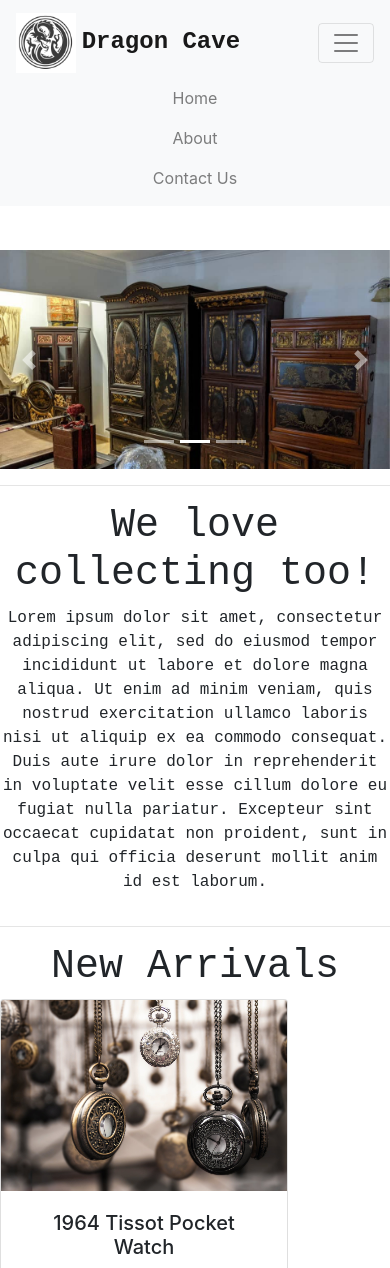
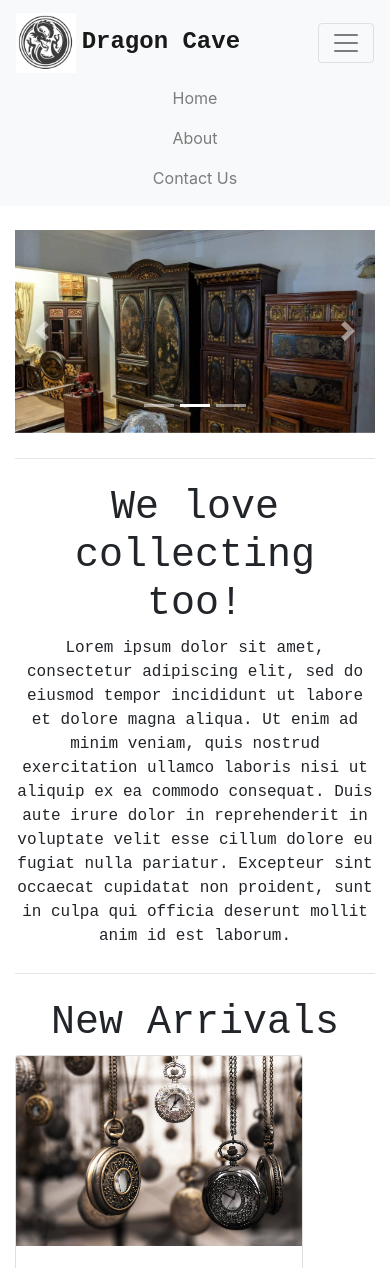
Before and after one commit to TheLastPiixel/dragon-cave-website, a React (Create React App) app: page / in a window 390 px wide. Shown: the top 1268 px of the page. Built offline with nearby package versions, Linux system fonts and the light colour scheme.

Commit message:
Fixed horizontal scrolling for mobile

```diff
--- a/src/Components/HL/HL.css
+++ b/src/Components/HL/HL.css
@@ -1,3 +1,6 @@
 .HLine {
-    margin: 20px;
+  margin: 0 auto;
+  margin-top: 25px;
+  margin-bottom: 25px;
+  padding: 0px;
   }
--- a/src/Components/HL/HL.js
+++ b/src/Components/HL/HL.js
@@ -1,14 +1,11 @@
+import "./HL.css";
 import React, { Component } from 'react';
 
 class HL extends Component {
   render() {
     return (
-      <div class="row">
-        <div class="col-md-2" />
-        <div class="col-md-8">
-          <hr class="HLine"/>
-        </div>
-        <div class="col-md-2" />
+      <div class="col-md-8 HLine">
+        <hr/>
       </div>
     );
   }
--- a/src/Components/ItemCard/ItemCard.css
+++ b/src/Components/ItemCard/ItemCard.css
@@ -1,4 +1,3 @@
 .Card {
-    align: center;
-    flex: 1;
+    margin-left: 20px;
 }
--- a/src/Components/ItemCard/ItemCard.js
+++ b/src/Components/ItemCard/ItemCard.js
@@ -1,3 +1,4 @@
+import "./ItemCard.css";
 import React, { Component } from 'react';
 import {Card, Button} from 'react-bootstrap';
 //TEST
@@ -10,7 +11,7 @@ class ItemCard extends Component {
 
   render() {
     return (
-      <Card style={{ width: '18rem'}} class="mx-auto">
+      <Card style={{ width: '18rem'}} class="Card">
         <Card.Img variant="top" src={PocketWatch} />
         <Card.Body>
           <Card.Title>{this.props.Item}</Card.Title>
--- a/src/Pages/Home/HomePageComponents/MidSection/MidSection.css
+++ b/src/Pages/Home/HomePageComponents/MidSection/MidSection.css
@@ -0,0 +1,3 @@
+.Body {
+    margin: 0 auto;
+}
--- a/src/Pages/Home/HomePageComponents/MidSection/MidSection.js
+++ b/src/Pages/Home/HomePageComponents/MidSection/MidSection.js
@@ -1,18 +1,15 @@
+import './MidSection.css';
 import React, { Component } from 'react';
 
 class MidSection extends Component {
   render() {
     return (
-      <div class="row">
-        <div class="col-md-2" />
-        <div class="col-md-8">
+        <div class="col-md-8 Body">
           <h1>We love collecting too!</h1>
           <p>
             Lorem ipsum dolor sit amet, consectetur adipiscing elit, sed do eiusmod tempor incididunt ut labore et dolore magna aliqua. Ut enim ad minim veniam, quis nostrud exercitation ullamco laboris nisi ut aliquip ex ea commodo consequat. Duis aute irure dolor in reprehenderit in voluptate velit esse cillum dolore eu fugiat nulla pariatur. Excepteur sint occaecat cupidatat non proident, sunt in culpa qui officia deserunt mollit anim id est laborum.
           </p>
         </div>
-        <div class="col-md-2" />
-      </div>
     );
   }
 }
--- a/src/Pages/Home/HomePageComponents/NewArrivals/NewArrivals.css
+++ b/src/Pages/Home/HomePageComponents/NewArrivals/NewArrivals.css
@@ -0,0 +1,6 @@
+.Body {
+    margin: 0 auto;
+}
+.Body {
+    margin: 0 auto;
+}
--- a/src/Pages/Home/HomePageComponents/NewArrivals/NewArrivals.js
+++ b/src/Pages/Home/HomePageComponents/NewArrivals/NewArrivals.js
@@ -1,13 +1,12 @@
 import React, { Component } from 'react';
+import './NewArrivals.css';
 import CardDeck from 'react-bootstrap/CardDeck';
 import ItemCard from '../../../../Components/ItemCard';
 
 class NewArrivals extends Component {
   render() {
     return (
-      <div class="row">
-        <div class="col-md-2" />
-        <div class="col-md-8" >
+        <div class="col-md-8 Body" >
           <h1>New Arrivals</h1>
           <CardDeck>
             <ItemCard Item="1964 Tissot Pocket Watch"/>
@@ -18,13 +17,11 @@ class NewArrivals extends Component {
           <br/>
           <CardDeck>
             <ItemCard Item="1964 Tissot Pocket Watch"/>
-            <ItemCard Item="Test"/>
+            <ItemCard Item="Test" class="ItemCard"/>
             <ItemCard Item="1964 Tissot Pocket Watch"/>
             <ItemCard Item="1964 Tissot Pocket Watch"/>
           </CardDeck>
         </div>
-        <div class="col-md-2" />
-      </div>
     );
   }
 }
--- a/src/Pages/Home/HomePageComponents/PictureSlides/PictureSlides.css
+++ b/src/Pages/Home/HomePageComponents/PictureSlides/PictureSlides.css
@@ -1,3 +1,3 @@
 .PictureSlide {
-    margin-top: 20px;
+    margin: 0 auto;
 }
--- a/src/Pages/Home/HomePageComponents/PictureSlides/PictureSlides.js
+++ b/src/Pages/Home/HomePageComponents/PictureSlides/PictureSlides.js
@@ -6,8 +6,6 @@ import Image1 from "./test.jpg";
 class PictureSlides extends Component {
   render() {
     return (
-      <div class="row">
-        <div class="col-md-2" />
         <div class="col-md-8 PictureSlide">
           <br />
           <Carousel>
@@ -23,7 +21,6 @@ class PictureSlides extends Component {
             </Carousel.Item>
           </Carousel>
         </div>
-      </div>
     );
   }
 }
```
Also changed, not shown: src/Pages/Home/Home.js (+5 -4 lines).
